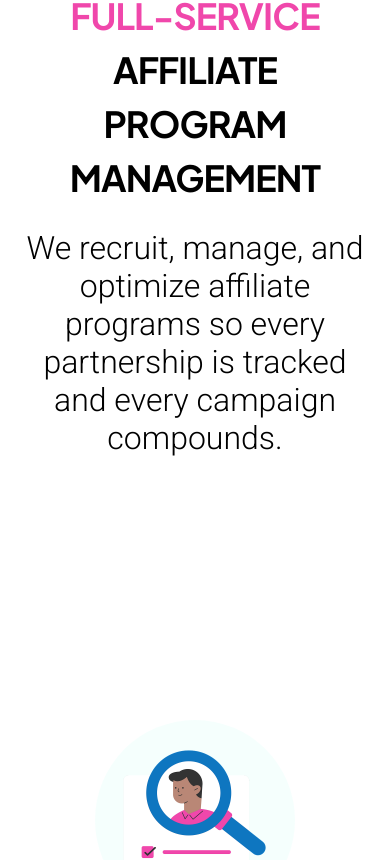
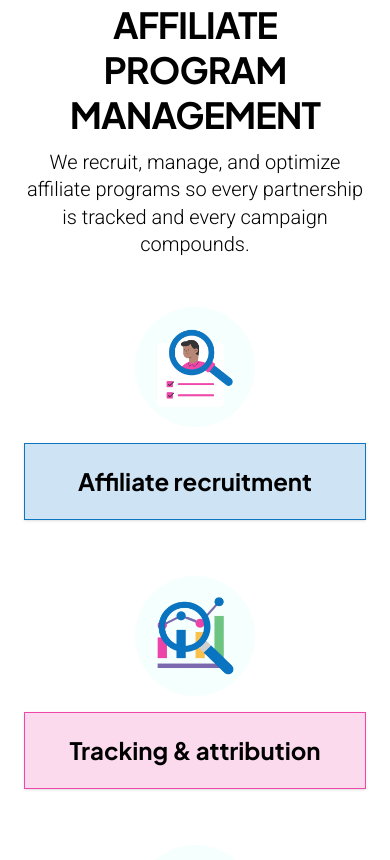
Before and after one commit to sahilbhargava6/blis_frontend, a Next.js app: page / in a window 390 px wide. Shown: the part 1028-1888 px from the top of the page. Built offline with nearby package versions, Linux system fonts and the light colour scheme.

Commit message:
feat: implement responsive landing page with navigation, hero carousel, and feature sections

```diff
--- a/src/app/page.tsx
+++ b/src/app/page.tsx
@@ -257,19 +257,19 @@ export default function Home() {
         <div className="border-t-2 border-dashed border-[#0E76C0]"></div>
       </div>
 
-      {/* 3. Core Benefits Section (pb-0 to let cards touch bottom boundary) */}
-      <section className="pt-16 pb-0 px-6 md:px-12 max-w-[1800px] mx-auto space-y-16">
+      {/* 3. Core Benefits Section */}
+      <section className="py-8 px-6 md:px-12 max-w-[1800px] mx-auto space-y-8">
 
-        <div className="text-center space-y-6 max-w-6xl mx-auto">
-          <h2 className="text-[36px] font-bold tracking-tight font-['Plus_Jakarta_Sans'] uppercase">
+        <div className="text-center space-y-3 max-w-6xl mx-auto">
+          <h2 className="text-[36px] font-bold tracking-tight font-['Plus_Jakarta_Sans'] uppercase leading-tight">
             <span className="text-[#F047AB]">Full-service</span> <span className="text-[#000000]">affiliate program management</span>
           </h2>
-          <p className="text-[32px] text-black font-light leading-[38px] font-['Roboto']">
+          <p className="text-xl md:text-[32px] text-black font-light leading-snug md:leading-[38px] font-['Roboto']">
             We recruit, manage, and optimize affiliate programs so every partnership is tracked and every campaign compounds.
           </p>
         </div>
 
-        <div className="grid grid-cols-1 md:grid-cols-3 gap-12">
+        <div className="grid grid-cols-1 md:grid-cols-3 gap-6">
           {benefits.map((benefit, idx) => {
             const isRaised = hoveredCard === idx;
 
@@ -278,11 +278,11 @@ export default function Home() {
                 key={idx}
                 onMouseEnter={() => setHoveredCard(idx)}
                 onMouseLeave={() => setHoveredCard(null)}
-                className="flex flex-col items-center justify-end h-[500px]"
+                className="flex flex-col items-center justify-end h-auto md:h-[420px] py-4 md:py-0"
               >
-                {/* 200px Circle Icon Container positioned above */}
-                <div className="w-[200px] h-[200px] rounded-full bg-[rgba(204,252,244,0.2)] flex items-center justify-center mb-6 relative flex-shrink-0">
-                  <div className="relative w-[150px] h-[150px]">
+                {/* Circle Icon Container positioned above */}
+                <div className="w-[120px] h-[120px] md:w-[160px] md:h-[160px] rounded-full bg-[rgba(204,252,244,0.2)] flex items-center justify-center mb-4 relative flex-shrink-0">
+                  <div className="relative w-[80px] h-[80px] md:w-[120px] md:h-[120px]">
                     <Image
                       src={benefit.icon}
                       alt={benefit.title}
```
